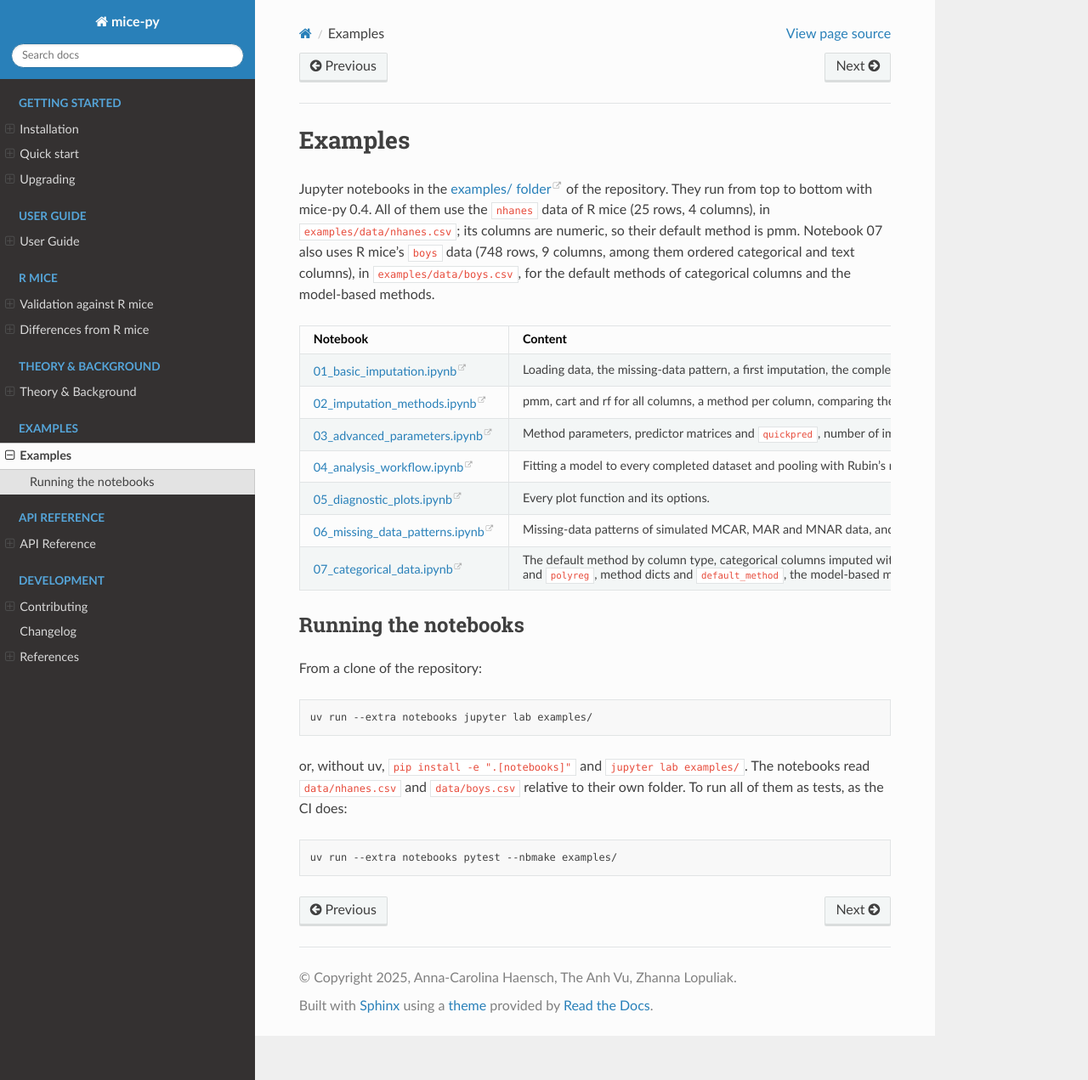
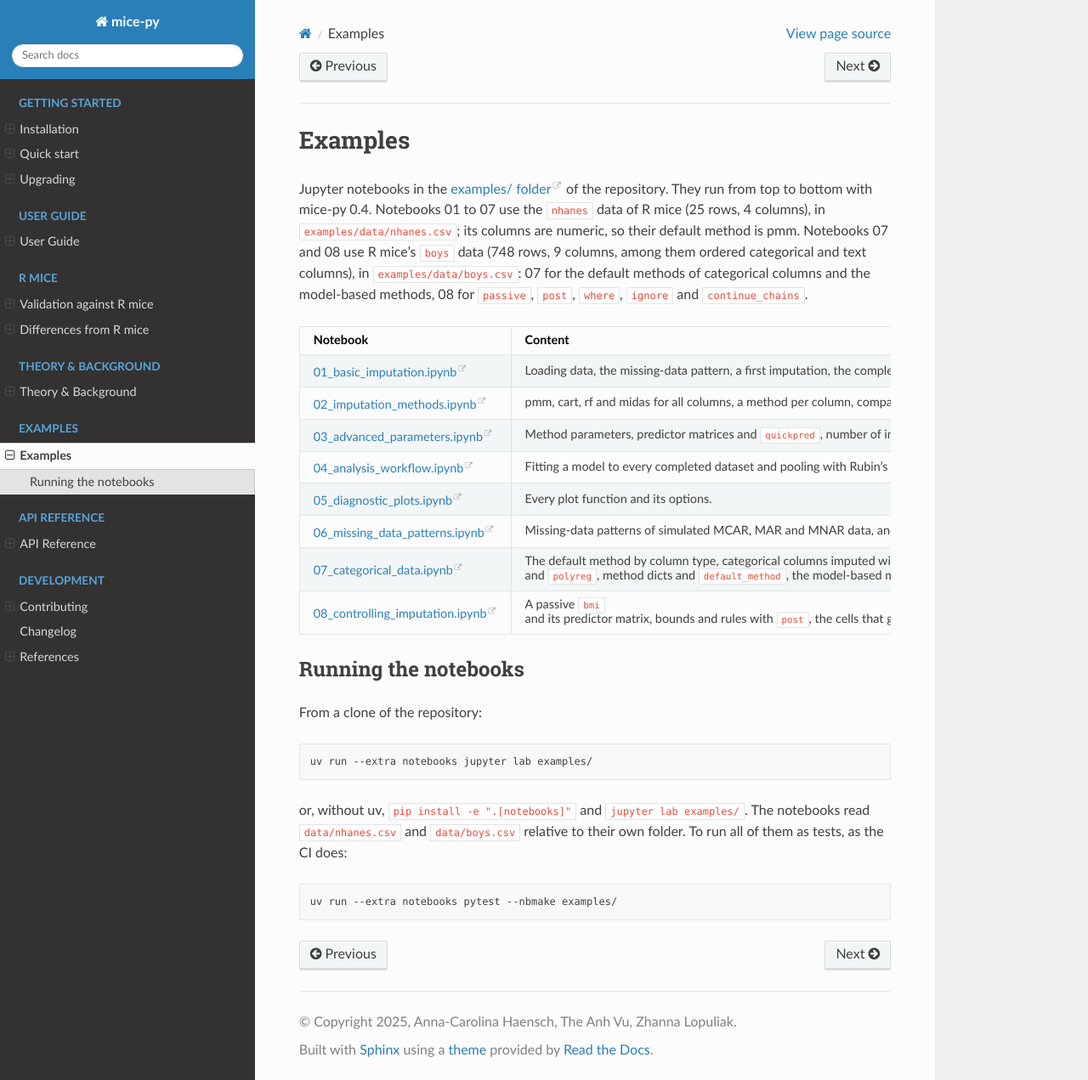
Before and after one commit to Zhanna-Lopuliak/mice-py, a Sphinx documentation site: the page built from docs/source/examples/index.rst, in a window 1280 px wide and 1271 px high. Shown: the whole window at 85% size. Built offline with Sphinx 7.4.7 and the Read the Docs theme 3.1.0, drawn with Linux system fonts in a browser that asks for light colours.

Commit message:
Example notebook 08: controlling the imputation
On the boys data, with every impute seeded: a passive bmi and the predictor
matrix entry that keeps it from predicting its own inputs; post with bounds
on tv and a rule that reads age; where to leave cells unimputed and to
replace observed cells for a check of the model, with the warning for cells
that cannot be imputed and ~mice.where for the plots; ignore for a test set
imputed with the models of the training set; continue_chains with the trace
plot before and after, and the check that 5 + 15 iterations equal 20; fit
and pool; a table of R's names and mice-py's.

examples/README.md and the docs page list it; the stored text outputs of
notebooks 01 to 07 are still what 0.4.0 produces. The user guide no longer
says that R's mice() has an argument named passive.

Co-Authored-By: Claude <noreply@anthropic.com>

```diff
--- a/docs/source/examples/index.rst
+++ b/docs/source/examples/index.rst
@@ -3,13 +3,14 @@ Examples
 
 Jupyter notebooks in the `examples/ folder
 <https://github.com/Zhanna-Lopuliak/mice-py/tree/main/examples>`_ of the
-repository. They run from top to bottom with mice-py 0.4. All of them use
-the ``nhanes`` data of R mice (25 rows, 4 columns), in
+repository. They run from top to bottom with mice-py 0.4. Notebooks 01 to 07
+use the ``nhanes`` data of R mice (25 rows, 4 columns), in
 ``examples/data/nhanes.csv``; its columns are numeric, so their default method
-is pmm. Notebook 07 also uses R mice's ``boys`` data (748 rows, 9 columns,
+is pmm. Notebooks 07 and 08 use R mice's ``boys`` data (748 rows, 9 columns,
 among them ordered categorical and text columns), in
-``examples/data/boys.csv``, for the default methods of categorical columns and
-the model-based methods.
+``examples/data/boys.csv``: 07 for the default methods of categorical columns
+and the model-based methods, 08 for ``passive``, ``post``, ``where``,
+``ignore`` and ``continue_chains``.
 
 .. list-table::
    :header-rows: 1
@@ -23,8 +24,8 @@ the model-based methods.
        completed datasets, the trace plot.
    * - `02_imputation_methods.ipynb
        <https://github.com/Zhanna-Lopuliak/mice-py/blob/main/examples/02_imputation_methods.ipynb>`_
-     - pmm, cart and rf for all columns, a method per column, comparing the
-       results in plots.
+     - pmm, cart, rf and midas for all columns, a method per column,
+       comparing the results in plots.
    * - `03_advanced_parameters.ipynb
        <https://github.com/Zhanna-Lopuliak/mice-py/blob/main/examples/03_advanced_parameters.ipynb>`_
      - Method parameters, predictor matrices and ``quickpred``, number of
@@ -46,6 +47,12 @@ the model-based methods.
        ``polr`` and ``polyreg``, method dicts and ``default_method``, the
        model-based methods for numeric columns, method parameters, the checks
        before the chains start, fit and pool.
+   * - `08_controlling_imputation.ipynb
+       <https://github.com/Zhanna-Lopuliak/mice-py/blob/main/examples/08_controlling_imputation.ipynb>`_
+     - A passive ``bmi`` and its predictor matrix, bounds and rules with
+       ``post``, the cells that get an imputation (``where``), a training and
+       a test set with ``ignore``, more iterations with ``continue_chains``,
+       fit and pool, and the names in R.
 
 Running the notebooks
 ---------------------
--- a/docs/source/user_guide/controlling_imputation.rst
+++ b/docs/source/user_guide/controlling_imputation.rst
@@ -1,8 +1,10 @@
 Controlling the Imputation
 ==========================
 
-Four arguments of ``impute()`` change what the chains do, as the arguments
-of the same names do in R's ``mice()``:
+Four arguments of ``impute()`` change what the chains do. ``where``,
+``ignore`` and ``post`` have the names of the arguments of R's ``mice()``;
+``passive`` is R's passive imputation, which R writes as a formula in
+``method``:
 
 - ``where``: which cells get an imputation;
 - ``ignore``: which rows the imputation models leave out;
```
Also changed, not shown: examples/README.md, 1 other file.
